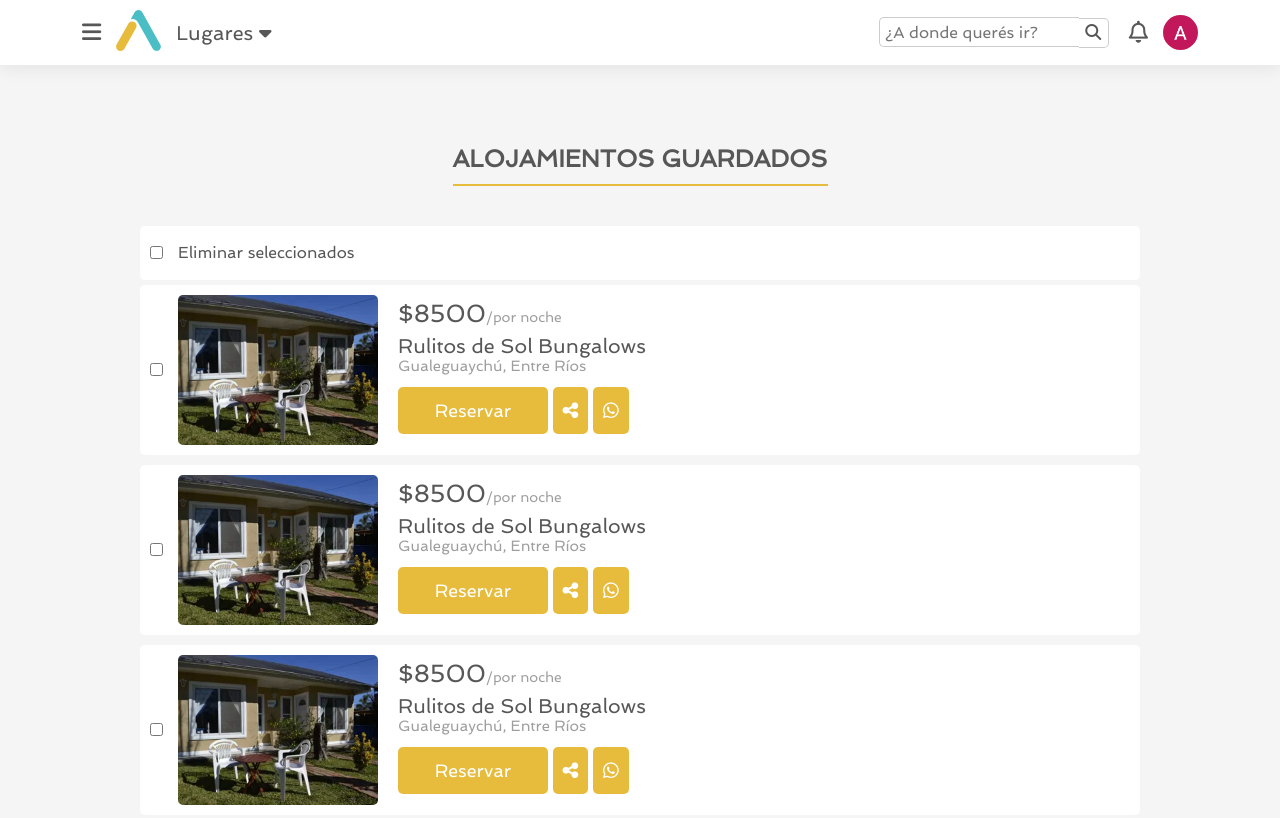
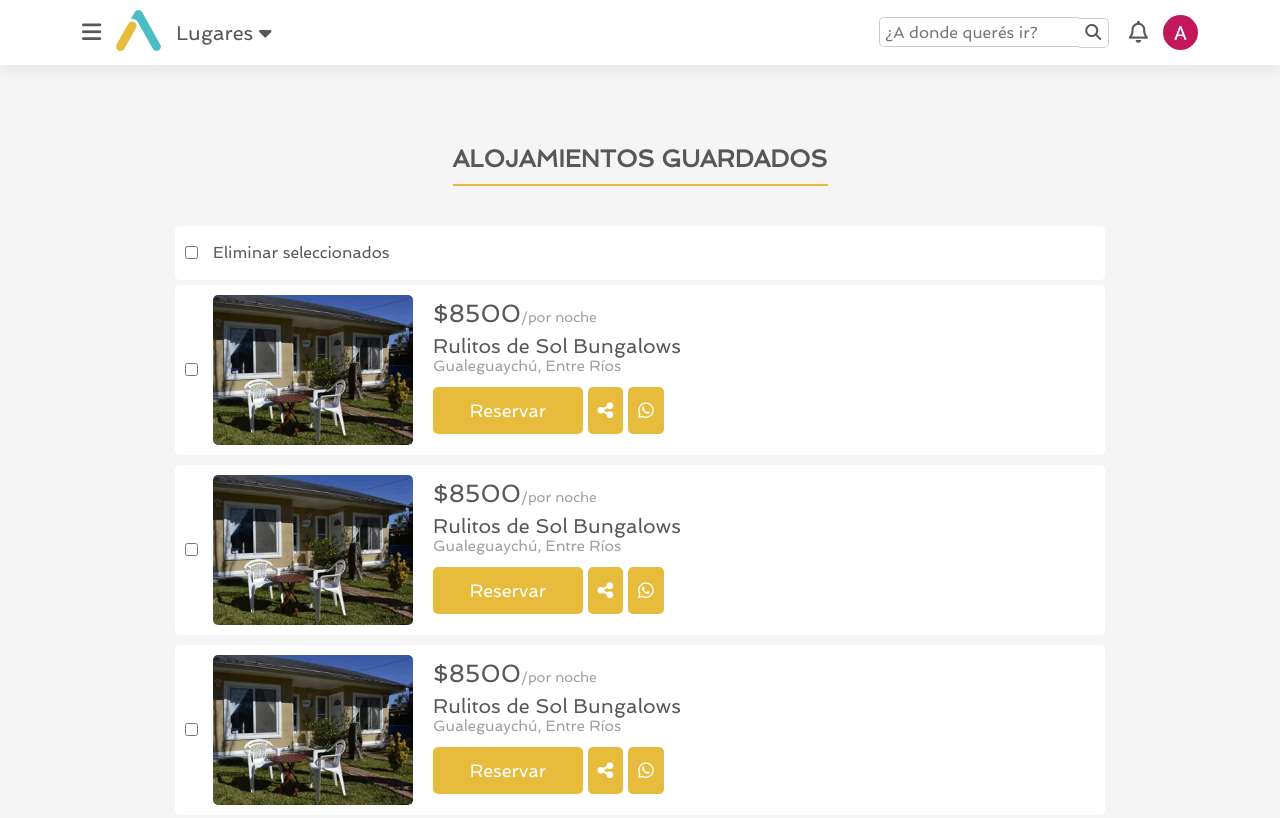
Before and after one commit to AguConco/alquileres-concollato, a plain HTML site: page pag/gurdados.html in a window 1280 px wide. Shown: the top 818 px of the page. Drawn offline with Linux system fonts and the light colour scheme.

Commit message:
bootstrap guardados

```diff
--- a/css/estilos.css
+++ b/css/estilos.css
@@ -1171,7 +1171,6 @@ video {
 /* Guardados */
 
 .mainGuardados {
-    width: 1000px;
     margin: 80px auto;
 }
 
@@ -1257,7 +1256,6 @@ video {
 }
 
 .eliminarTodo {
-    width: 100%;
     display: flex;
     justify-content: start;
     align-items: center;
@@ -1437,9 +1435,6 @@ video {
 
     /* Guardados */
 
-    .mainGuardados {
-        width: 580px;
-    }
 
     .alquilerGuardadoImg {
         min-width: 200px;
@@ -1796,9 +1791,6 @@ video {
 
     /* Guardados */
 
-    .mainGuardados {
-        width: 95%;
-    }
 
     .mainGuardados h3 {
         width: 200px;
--- a/pag/gurdados.html
+++ b/pag/gurdados.html
@@ -184,10 +184,10 @@
             </div>
         </div>
     </header>
-    <main class="mainGuardados">
+    <main class="mainGuardados container">
         <h3 class="subtitulo">Alojamientos guardados</h3>
-        <div class="eliminarTodo"><input type="checkbox" name="" id=""><button>Eliminar seleccionados</button></div>
-        <div class="contenedorGuardados">
+        <div class="eliminarTodo col-12 col-md-10 offset-md-1"><input type="checkbox" name="" id=""><button>Eliminar seleccionados</button></div>
+        <div class="contenedorGuardados col-12 col-md-10 offset-md-1">
             <div class="alquilerGuardado">
                 <input type="checkbox" name="" id="">
                 <div class="alquilerGuardadoImg">
```
Also changed, not shown: index.html (+1 -1 lines).
